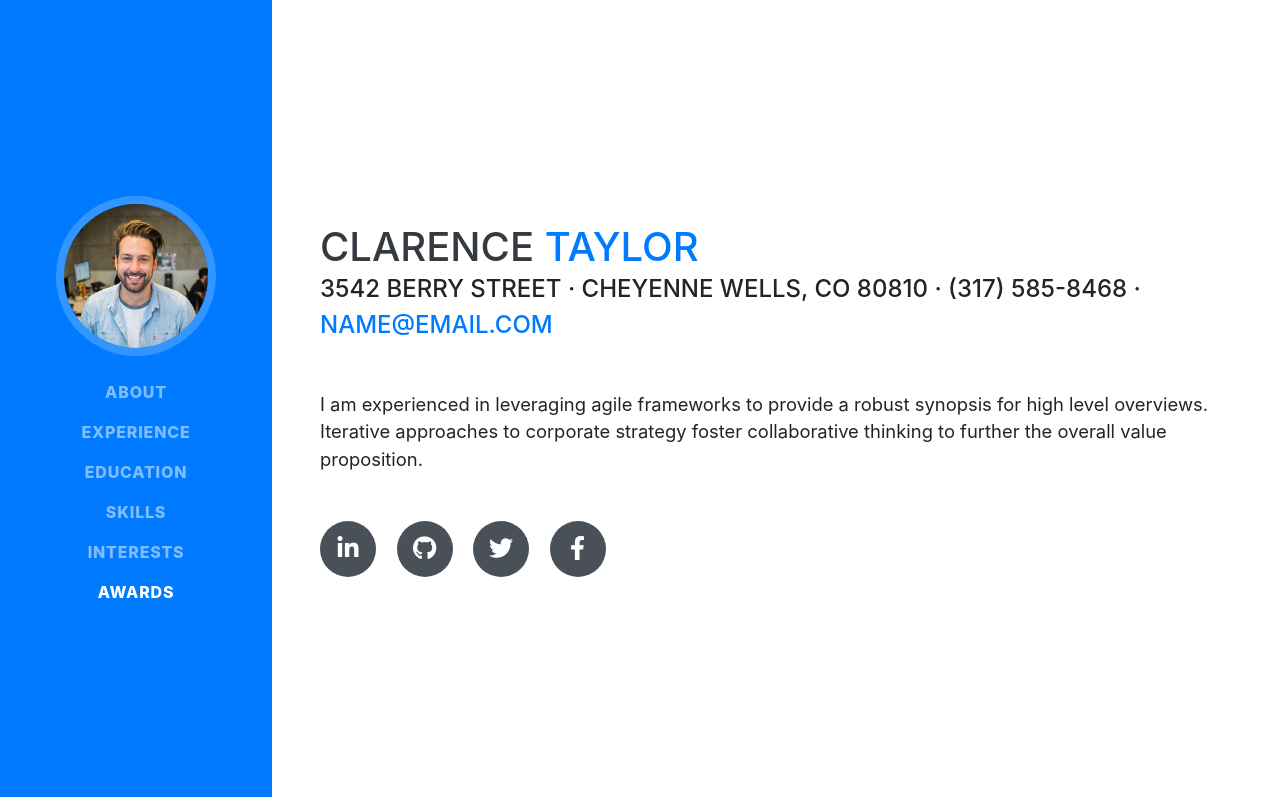
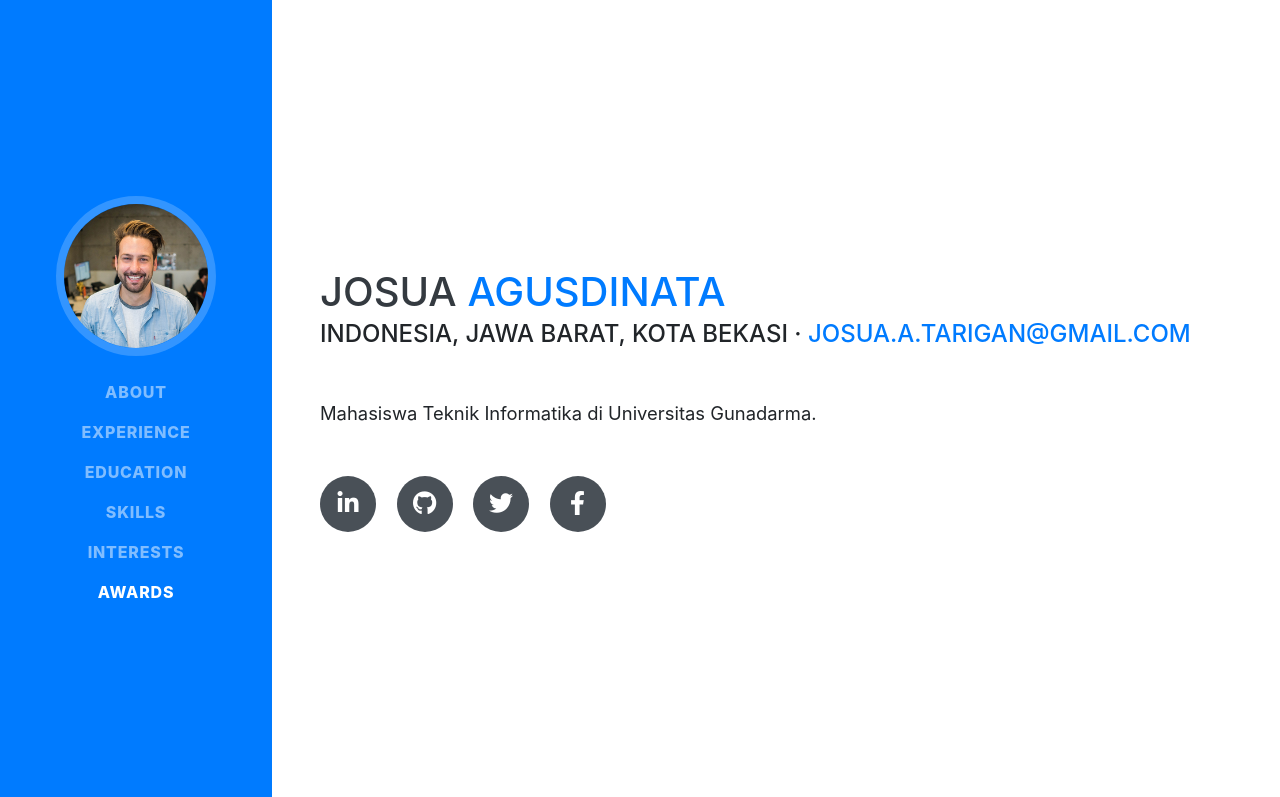
Before and after one commit to josuaagusdinata/portfolio, a website with bundled scripts: page index.html in a window 1280 px wide. Shown: the top 797 px of the page. Built offline with nearby package versions, Linux system fonts and the light colour scheme; a web font is replaced by a local one.

Commit message:
Update index.html

```diff
--- a/index.html
+++ b/index.html
@@ -63,13 +63,13 @@
 
     <section class="resume-section p-3 p-lg-5 d-flex align-items-center" id="about">
       <div class="w-100">
-        <h1 class="mb-0">Clarence
-          <span class="text-primary">Taylor</span>
+        <h1 class="mb-0">Josua
+          <span class="text-primary">Agusdinata</span>
         </h1>
-        <div class="subheading mb-5">3542 Berry Street · Cheyenne Wells, CO 80810 · (317) 585-8468 ·
-          <a href="mailto:name@email.com">name@email.com</a>
+        <div class="subheading mb-5">Indonesia, Jawa Barat, Kota Bekasi ·
+          <a href="mailto:name@email.com">josua.a.tarigan@gmail.com</a>
         </div>
-        <p class="lead mb-5">I am experienced in leveraging agile frameworks to provide a robust synopsis for high level overviews. Iterative approaches to corporate strategy foster collaborative thinking to further the overall value proposition.</p>
+        <p class="lead mb-5">Mahasiswa Teknik Informatika di Universitas Gunadarma.</p>
         <div class="social-icons">
           <a href="#">
             <i class="fab fa-linkedin-in"></i>
```
